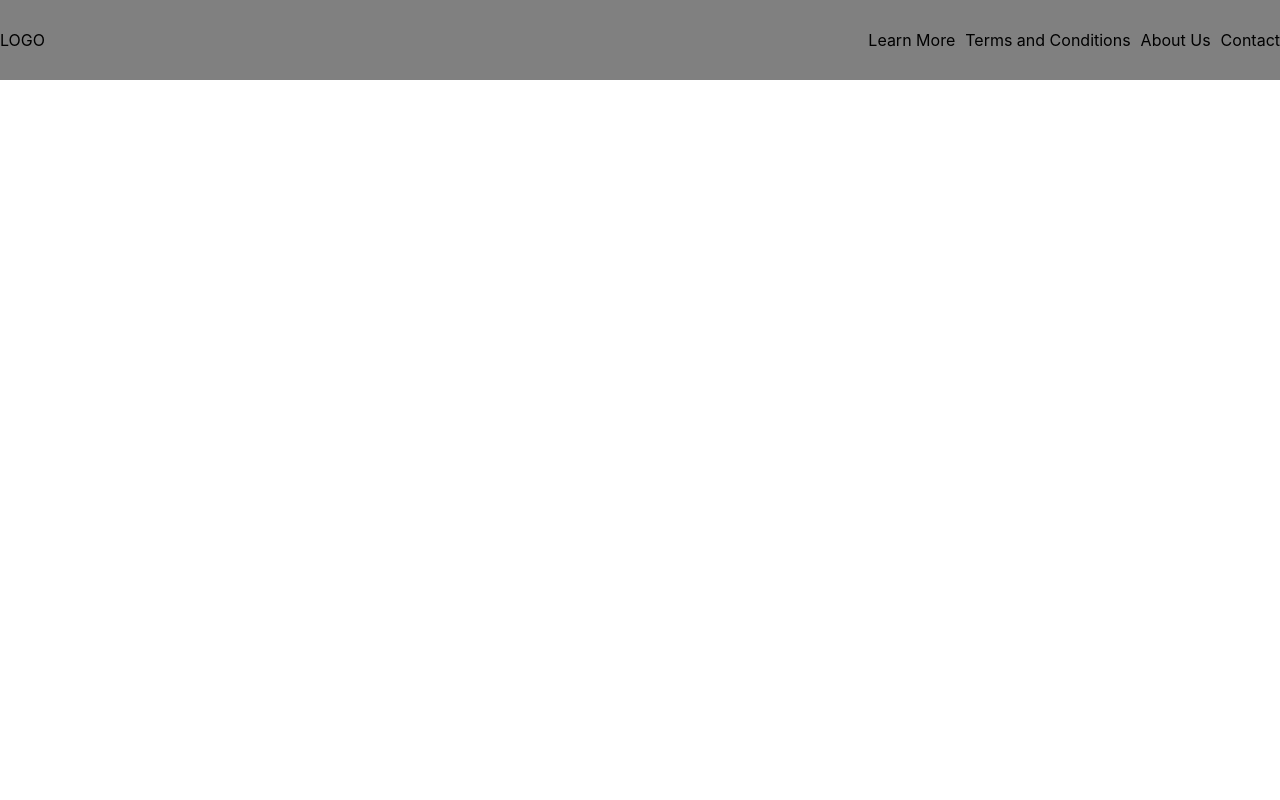
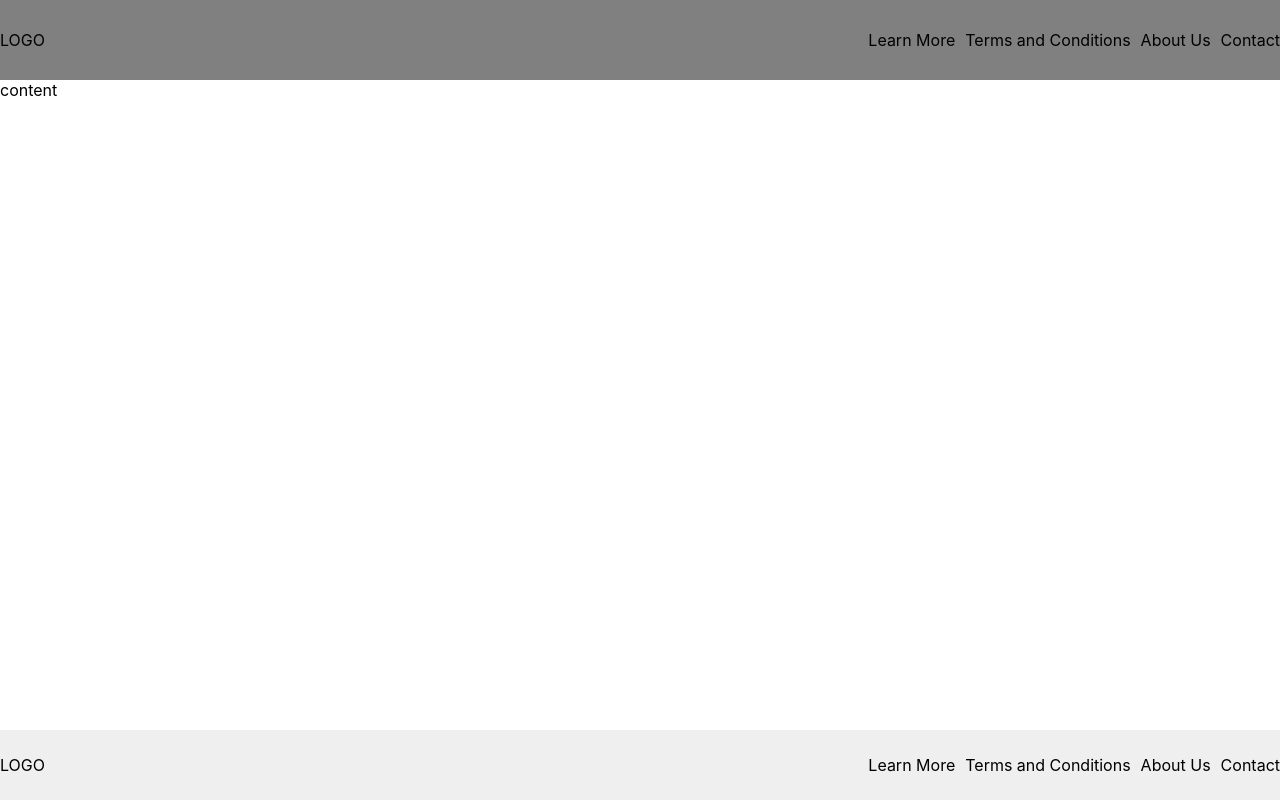
Before and after one commit to MichaelYang120/myecom1.0.0, a React (Create React App) app: page / in a window 1280 px wide. Built offline with nearby package versions, Linux system fonts and the light colour scheme.

Commit message:
footer add, css changes, and app.js changes
Added a footer section and add css. App.js file fixed for sections are not repeating

```diff
--- a/src/App.js
+++ b/src/App.js
@@ -1,7 +1,15 @@
 import Header from "./myEcom/Header";
+import Footer from "./myEcom/Footer";
+import { render } from "@testing-library/react";
 
 function App() {
-  return <Header />;
+    return (
+  <div>
+    <Header />
+    content
+    <Footer />
+  </div>
+  )
 }
-
+const app = document.getElementById("app");
 export default App;
--- a/src/index.css
+++ b/src/index.css
@@ -21,9 +21,16 @@ header{
   align-items: center;
 }
 header nav a{
-  /* display: flex; */
   justify-content: space-between;
   color: #000;
   text-decoration: none;
   margin: 0 0 0 10px;
 }
+
+/* footer */
+footer nav a {
+  justify-content: space-between;
+  color: #000;
+  text-decoration: none;
+  margin: 0 0 0 10px;
+}
--- /dev/null
+++ b/src/myEcom/Footer.js
@@ -0,0 +1,32 @@
+import React, { Component } from "react";
+
+export default function Footer() {
+  return (
+    <>
+      <div
+        style={{
+          position: "fixed",
+          left: 0,
+          bottom: 0,
+          right: 0,
+          backgroundColor: "#1111",
+        }}
+      >
+        <footer style={{
+            display: "flex",
+            justifyContent: "space-between",
+            height: "70px",
+            alignItems: "center"
+        }}>
+          <div className="footer-logo">LOGO</div>
+          <nav className="footer-nav">
+            <a href="#">Learn More</a>
+            <a href="#">Terms and Conditions</a>
+            <a href="#">About Us</a>
+            <a href="#">Contact</a>
+          </nav>
+        </footer>
+      </div>
+    </>
+  );
+}
```
